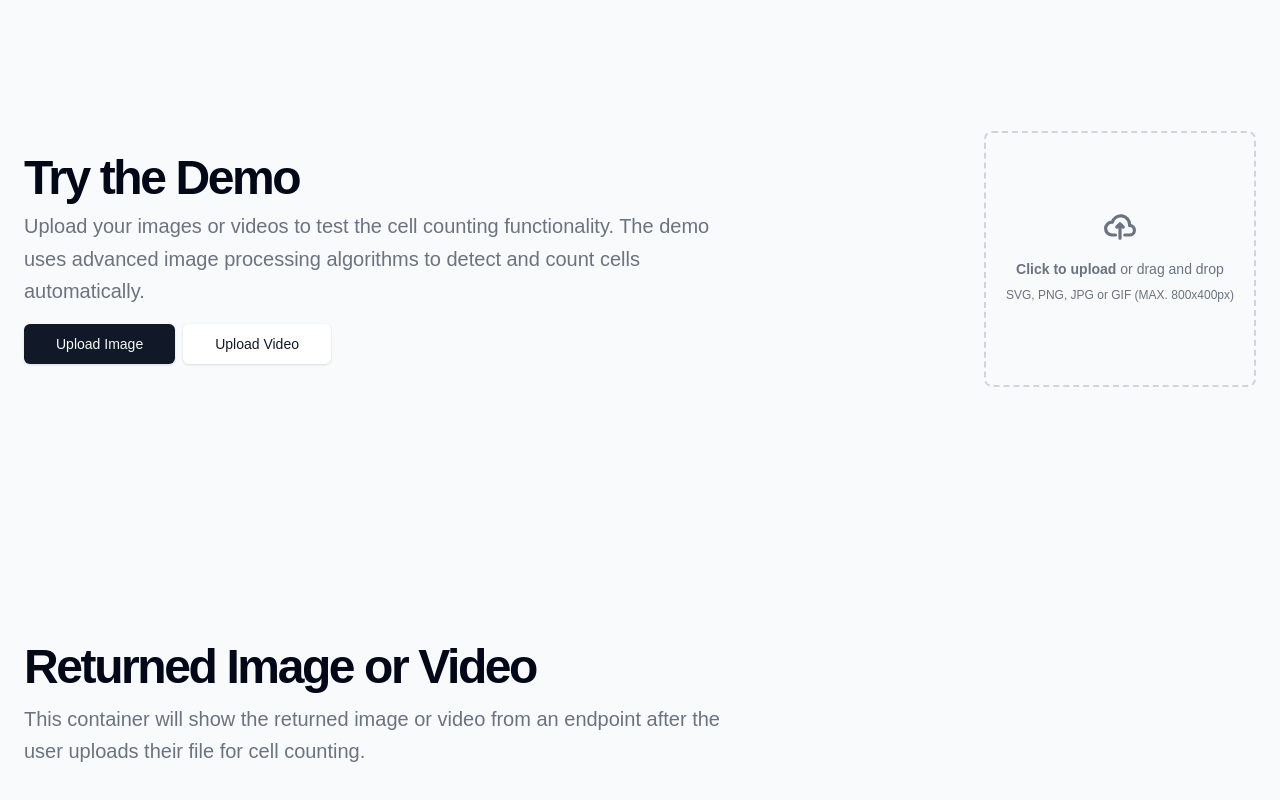
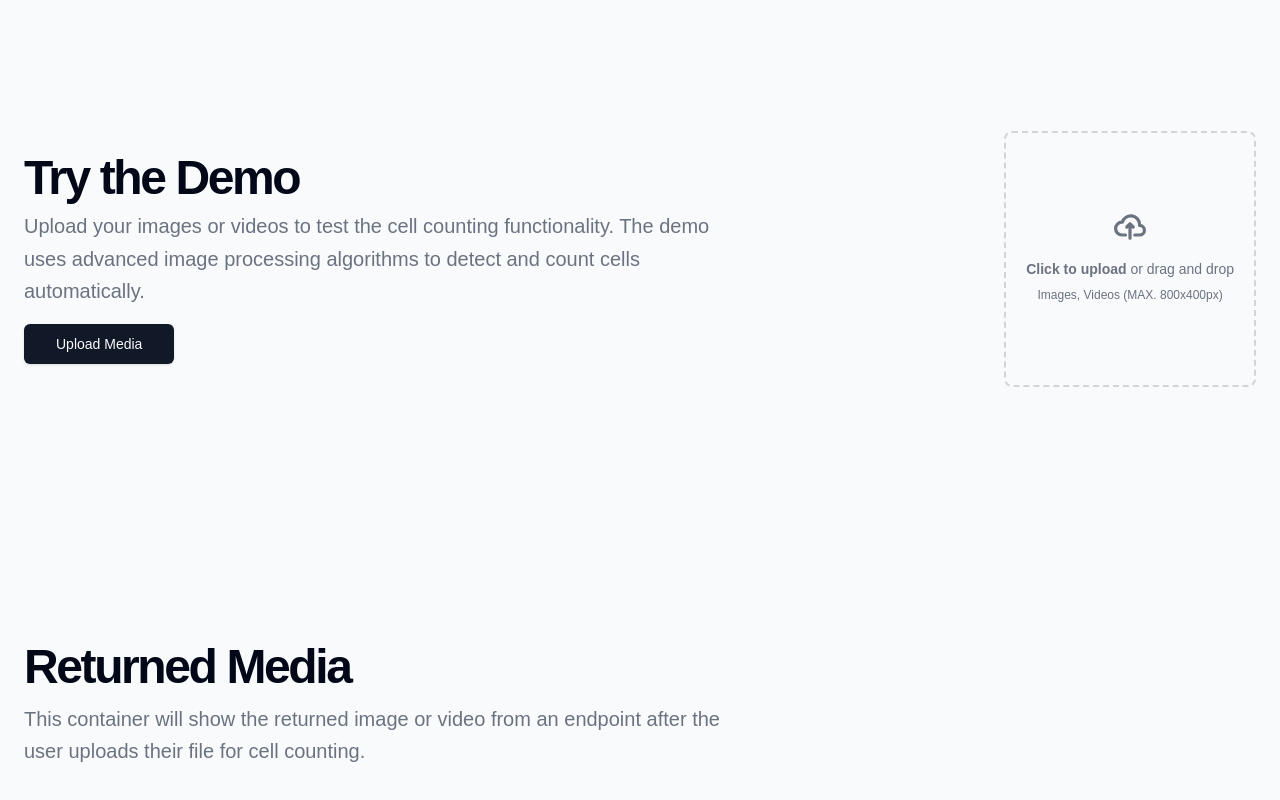
Before and after one commit to Shobhit-Nagpal/liviteq-demo, a Next.js app: page / in a window 1280 px wide. Shown: the part 2231-3031 px from the top of the page. Built offline with nearby package versions, Linux system fonts and the light colour scheme; a web font is replaced by a local one.

Commit message:
Change metadata and upload both videos and images

```diff
--- a/src/app/layout.tsx
+++ b/src/app/layout.tsx
@@ -9,8 +9,8 @@ const rethink_sans = Rethink_Sans({
 })
 
 export const metadata: Metadata = {
-  title: "Create Next App",
-  description: "Generated by create next app",
+  title: "LiviTeq Demo",
+  description: "Prototype demo for cell counting",
 };
 
 export default function RootLayout({
--- a/src/components/Demo.tsx
+++ b/src/components/Demo.tsx
@@ -5,6 +5,7 @@ import React, { ChangeEvent, useState } from "react";
 
 export default function Demo() {
   const [media, setMedia] = useState<string | null>(null);
+  const [mediaType, setMediaType] = useState<"image" | "video" | null>(null);
 
   function handleFileUpload(e: ChangeEvent<HTMLInputElement>) {
     if (e.target.files && e.target.files[0]) {
@@ -12,11 +13,13 @@ export default function Demo() {
       const url = URL.createObjectURL(file);
 
       setMedia(url);
+      setMediaType(file.type.startsWith("image") ? "image" : "video");
     }
   }
 
   function handleClearMedia() {
     setMedia(null);
+    setMediaType(null);
   }
 
   return (
@@ -36,23 +39,25 @@ export default function Demo() {
                 </p>
               </div>
               <div className="flex flex-col gap-2 sm:flex-row">
-                <Link
-                  className="inline-flex h-10 items-center justify-center rounded-md bg-gray-900 px-8 text-sm font-medium text-gray-50 shadow transition-colors hover:bg-gray-900/90 focus-visible:outline-none focus-visible:ring-1 focus-visible:ring-gray-950 disabled:pointer-events-none disabled:opacity-50 dark:bg-gray-50 dark:text-gray-900 dark:hover:bg-gray-50/90 dark:focus-visible:ring-gray-300"
-                  href="#"
+                <label
+                  htmlFor="dropzone-file"
+                  className="inline-flex h-10 items-center justify-center rounded-md bg-gray-900 px-8 text-sm font-medium text-gray-50 shadow transition-colors hover:bg-gray-900/90 focus-visible:outline-none focus-visible:ring-1 focus-visible:ring-gray-950 disabled:pointer-events-none disabled:opacity-50 dark:bg-gray-50 dark:text-gray-900 dark:hover:bg-gray-50/90 dark:focus-visible:ring-gray-300 cursor-pointer"
                 >
-                  Upload Image
-                </Link>
-                <Link
-                  className="inline-flex h-10 items-center justify-center rounded-md bg-white px-8 text-sm font-medium text-gray-900 shadow transition-colors hover:bg-gray-100 focus-visible:outline-none focus-visible:ring-1 focus-visible:ring-gray-950 disabled:pointer-events-none disabled:opacity-50 dark:bg-gray-50 dark:text-gray-900 dark:hover:bg-gray-50/90 dark:focus-visible:ring-gray-300"
-                  href="#"
-                >
-                  Upload Video
-                </Link>
+                  Upload Media
+                  <input
+                    id="dropzone-file"
+                    type="file"
+                    accept="image/*, video/*"
+                    className="hidden"
+                    onChange={handleFileUpload}
+                  />
+                </label>
               </div>
             </div>
             <div className="flex-shrink-0 relative">
               {media ? (
                 <>
+                  {mediaType === "image" ? (
                     <Image
                       alt="Image"
                       className="mx-auto aspect-video overflow-hidden rounded-xl object-cover object-center"
@@ -60,6 +65,16 @@ export default function Demo() {
                       src={media}
                       width="600"
                     />
+                  ) : (
+                    <video
+                      className="mx-auto aspect-video overflow-hidden rounded-xl object-cover object-center"
+                      height="337"
+                      width="600"
+                      controls
+                    >
+                      <source src={media} />
+                    </video>
+                  )}
                   <button
                     className="absolute top-2 right-2 bg-gray-900 text-white rounded-full w-8 h-8 flex items-center justify-center"
                     onClick={handleClearMedia}
@@ -105,7 +120,7 @@ export default function Demo() {
                         or drag and drop
                       </p>
                       <p className="text-xs text-gray-500 dark:text-gray-400">
-                        SVG, PNG, JPG or GIF (MAX. 800x400px)
+                        Images, Videos (MAX. 800x400px)
                       </p>
                     </div>
                     <input
@@ -129,7 +144,7 @@ export default function Demo() {
             <div className="space-y-5">
               <div className="space-y-3">
                 <h2 className="text-3xl font-bold tracking-tighter sm:text-5xl">
-                  Returned Image or Video
+                  Returned Media
                 </h2>
                 <p className="max-w-prose text-gray-500 md:text-xl/relaxed lg:text-base/relaxed xl:text-xl/relaxed dark:text-gray-400">
                   This container will show the returned image or video from an
```
Lines whose indentation alone changed are shown as unchanged.
